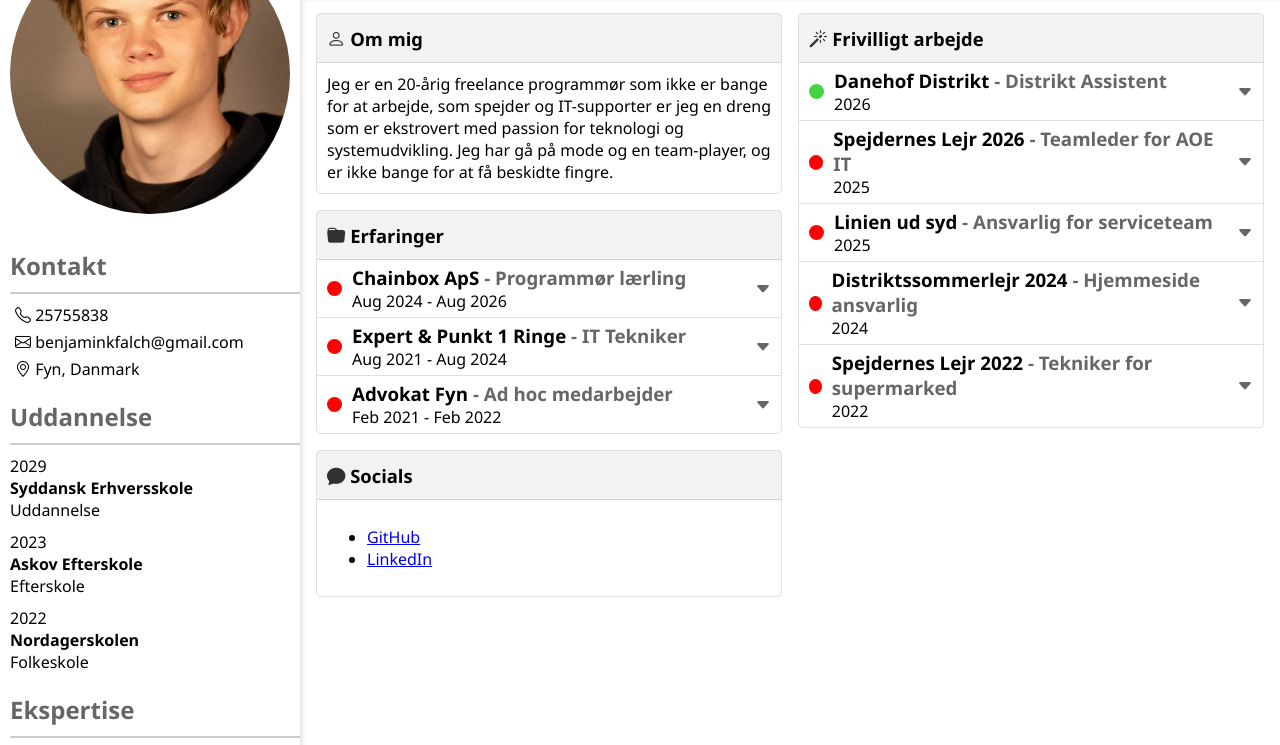
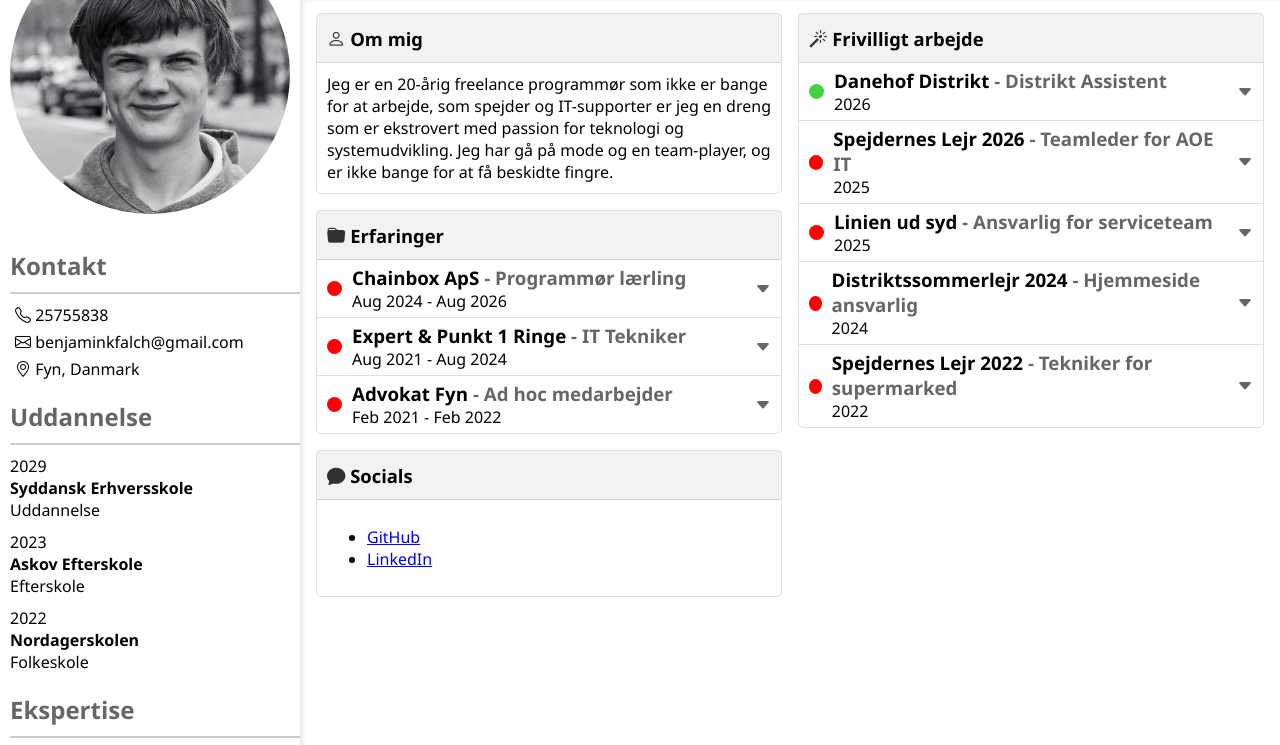
Before and after one commit to smallbenji/CV, a plain HTML site: page public/index.html in a window 1280 px wide. Shown: the part 76-821 px from the top of the page. Drawn offline with nearby package versions, Linux system fonts and the light colour scheme.

Commit message:
adding new image

```diff
--- a/public/index.html
+++ b/public/index.html
@@ -11,7 +11,7 @@
 
 <body>
     <div class="sidebar">
-        <img alt="Billede af Benjamin" src="./assets/Per.webp" class="sidebar-pfp" />
+        <img alt="Billede af Benjamin" src="./assets/benjamin.jpg" class="sidebar-pfp" />
         <div class="sidebar-section">
             <h2>Kontakt</h2>
             <p>
```
Also changed, not shown: public/assets/benjamin.jpg (added).
